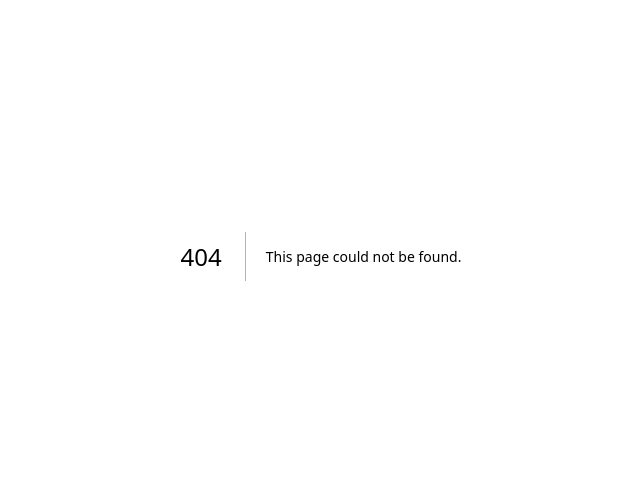
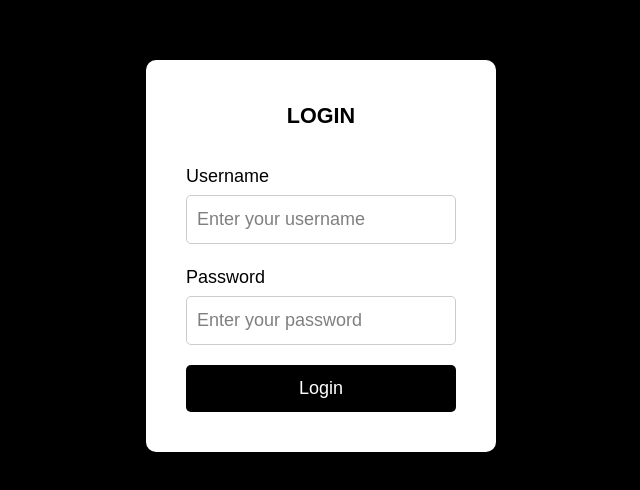
Before and after one commit to senali2001/ERP-System, a Next.js app in the folder frontend/: page /components/login in a window 1280 px wide. Before the commit this address had no page. Shown: the part 144-634 px from the top of the page, without its empty margins (319-959 px from the left). Built offline with nearby package versions, Linux system fonts and the light colour scheme.

Commit message:
create simple login page

```diff
--- a/frontend/app/components/login.tsx
+++ /dev/null
@@ -1,9 +0,0 @@
-
-
-export default function Login() {
-    return(
-        <div>
-            Login Page
-        </div>
-    );
-}
--- /dev/null
+++ b/frontend/app/components/login/login.css
@@ -0,0 +1,68 @@
+/* Full page black background */
+.container {
+  height: 100vh;
+  display: flex;
+  justify-content: center;
+  align-items: center;
+  background-color: black;
+}
+
+/* White login card */
+.loginBox {
+  background-color: white;
+  padding: 40px;
+  border-radius: 10px;
+  width: 350px;
+  color: black;
+
+  font-size: 18px ;
+  box-shadow: 0px 10px 25px rgba(0, 0, 0, 0.4);
+}
+.loginBox h1 {
+  margin-bottom: 30px;
+  font-size: larger;
+  font-weight: bolder;
+}
+
+/* Form layout */
+.form {
+  display: flex;
+  flex-direction: column;
+  gap: 20px;
+  color: black;
+  placeholder-color: black;
+}
+
+.formRow {
+  display: flex;
+  flex-direction: column;
+}
+
+label {
+  margin-bottom: 5px;
+  font-weight: 500;
+}
+
+input {
+  padding: 10px;
+  border-radius: 5px;
+  border: 1px solid #ccc;
+}
+
+input:focus {
+  outline: none;
+  border-color: black;
+}
+
+button {
+  padding: 10px;
+  border-radius: 5px;
+  border: none;
+  background-color: black;
+  color: white;
+  cursor: pointer;
+}
+
+button:hover {
+  background-color: #333;
+}
--- /dev/null
+++ b/frontend/app/components/login/page.tsx
@@ -0,0 +1,48 @@
+"use client";
+
+import { useState, FormEvent, ChangeEvent } from "react";
+import "./login.css";
+
+export default function Login() {
+  const [username, setUsername] = useState<string>("");
+  const [password, setPassword] = useState<string>("");
+
+  const handleSubmit = (e: FormEvent<HTMLFormElement>) => {
+    e.preventDefault();
+    console.log(username, password);
+  };
+
+  return (
+    <div className="container">
+      <div className="loginBox">
+        <h1><center>LOGIN</center></h1>
+
+        <form onSubmit={handleSubmit} className="form">
+          <div className="formRow">
+            <label>Username</label>
+            <input
+              type="text"
+              placeholder="Enter your username"
+              onChange={(e: ChangeEvent<HTMLInputElement>) =>
+                setUsername(e.target.value)
+              }
+            />
+          </div>
+
+          <div className="formRow">
+            <label>Password</label>
+            <input
+              type="password"
+              placeholder="Enter your password"
+              onChange={(e: ChangeEvent<HTMLInputElement>) =>
+                setPassword(e.target.value)
+              }
+            />
+          </div>
+
+          <button type="submit">Login</button>
+        </form>
+      </div>
+    </div>
+  );
+}
--- a/frontend/app/page.tsx
+++ b/frontend/app/page.tsx
@@ -1,6 +1,6 @@
 
 import React from 'react';
-import Login from './components/login';
+import Login from './components/login/page';
 
 
 export default function Home() {
```
